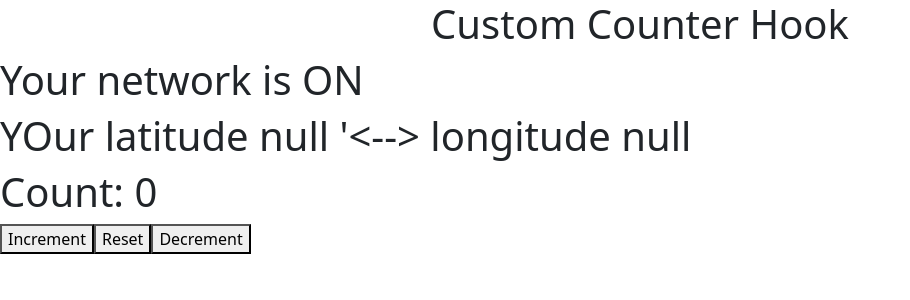
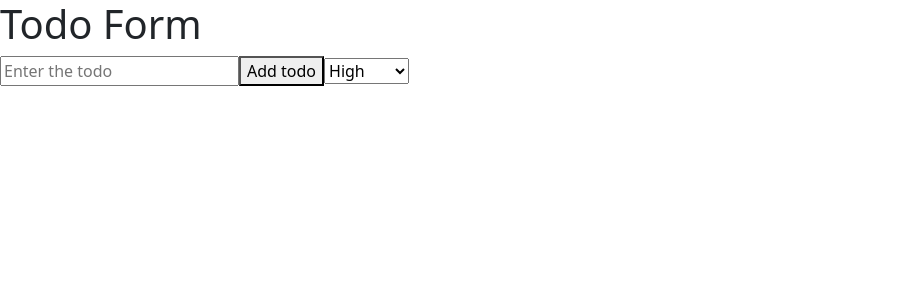
Before and after one commit to sukumar-chennari/react_projects, a React (Vite) app: page / in a window 1280 px wide. Shown: the top 300 px of the page, without its empty margins (0-910 px from the left). Built offline with nearby package versions, Linux system fonts and the light colour scheme; no server answers.

Commit message:
created crud from

```diff
--- a/src/App.jsx
+++ b/src/App.jsx
@@ -1,12 +1,20 @@
 
+import { BrowserRouter, Route, Routes } from 'react-router-dom'
 import './App.css'
-import { Counter } from './Components/customHooks/counter'
+import { TodoForm } from './Components/crudFrom/todoForm'
+import { CompletedTasks } from './Components/crudFrom/completedTask'
 
 
 const App=()=>{
 return (
   <>
-   <Counter/>
+    <BrowserRouter>
+      <Routes>
+        <Route path="/" element={<TodoForm />} />
+        <Route path="/completed" element={<CompletedTasks />} />
+      </Routes>
+    </BrowserRouter>
+
   </>
 
 )
--- /dev/null
+++ b/src/Components/crudFrom/completedTask.jsx
@@ -0,0 +1,22 @@
+import { useLocation } from "react-router-dom";
+
+export const CompletedTasks = () => {
+    const location = useLocation();
+    const completedTasks = location.state?.completedTasks || [];
+
+    return (
+        <div>
+            <h1>Completed Tasks</h1>
+            {completedTasks.length > 0 ? (
+                completedTasks.map((task, index) => (
+                    <div key={index}>
+                        <h3>{task.text}</h3>
+                        <h3>Priority: {task.priority}</h3>
+                    </div>
+                ))
+            ) : (
+                <h3>No completed tasks.</h3>
+            )}
+        </div>
+    );
+};
--- /dev/null
+++ b/src/Components/crudFrom/todoForm.jsx
@@ -0,0 +1,118 @@
+import { useEffect, useState } from "react";
+import { Link } from "react-router-dom";
+
+export const TodoForm = () => {
+    const [todos, setTodos] = useState([]);
+    const [input, setInput] = useState('');
+    const [item, setItem] = useState(null); // Track the index of the item being updated
+    const [priority, setPriority] = useState('High');
+    const [filteredTodos, setFilteredTodos] = useState([]); // To store search results
+    const [search, setSearch] = useState(''); // To track search input
+    const [completedTasks, setCompletedTasks] = useState([]); // Store completed tasks
+
+    const inputHandler = (e) => {
+        setInput(e.target.value);
+    };
+
+    useEffect(() => {
+        // When todos change, reset the filteredTodos to show all
+        setFilteredTodos(todos);
+    }, [todos]);
+
+    const submitHandler = (e) => {
+        e.preventDefault();
+        if (input.trim()) {
+            setTodos([...todos, { text: input.trim(), priority }]); // Add the new todo
+            setInput(''); // Clear the input field
+        }
+    };
+
+    const deleteHandler = (id) => {
+        const deletedTodo = todos.filter((_, index) => id !== index);
+        setTodos(deletedTodo);
+    };
+
+    const updateHandler = (id) => {
+        setItem(id); // Store the index of the todo being updated
+        setInput(todos[id].text); // Load the current value of the todo into the input field
+        setPriority(todos[id].priority); // Load the current priority
+    };
+
+    const updateTodo = (e) => {
+        e.preventDefault();
+        const updatedTodos = todos.map((todo, index) =>
+            index === item ? { text: input, priority } : todo // Update the selected todo
+        );
+        setTodos(updatedTodos);
+        setPriority('High'); // Reset to default after update
+        setInput(''); // Clear the input field after update
+        setItem(null); // Reset the update state
+    };
+
+    const selectHandler = (e) => {
+        setPriority(e.target.value); // Update the priority when selected
+    };
+
+    const searchHandler = (e) => {
+        const searchValue = e.target.value.toLowerCase();
+        setSearch(searchValue);
+        const filtered = todos.filter(todo =>
+            todo.priority.toLowerCase().includes(searchValue)
+        );
+        setFilteredTodos(filtered); // Update the filteredTodos based on search
+    };
+
+    const doneHandler = (task) => {
+        setCompletedTasks([...completedTasks, task]);
+        deleteHandler(todos.indexOf(task)); // Remove from current todos
+    };
+
+    return (
+        <>
+            <h1>Todo Form</h1>
+
+            <form onSubmit={item !== null ? updateTodo : submitHandler}>
+                <input
+                    type="text"
+                    value={input}
+                    onChange={inputHandler}
+                    placeholder="Enter the todo"
+                />
+                <button type="submit">
+                    {item !== null ? 'Update todo' : 'Add todo'}
+                </button>
+                <select value={priority} onChange={selectHandler}>
+                    <option value="High">High</option>
+                    <option value="Medium">Medium</option>
+                    <option value="Low">Low</option>
+                </select>
+            </form>
+
+            {todos.length > 0 && (
+                <input
+                    value={search}
+                    onChange={searchHandler}
+                    placeholder="Search todos based on priority"
+                />
+            )}
+
+            {filteredTodos.map((task, index) => (
+                <div key={index}>
+                    <h3>{task.text}</h3>
+                    <button onClick={() => deleteHandler(index)}>Delete</button>
+                    <button onClick={() => updateHandler(index)}>Update</button>
+                    <button onClick={() => doneHandler(task)}>Done</button>
+                    <h3>Priority: {task.priority}</h3>
+                </div>
+            ))}
+
+            {
+                completedTasks.length > 0 && (
+                    <Link to="/completed" state={{ completedTasks }}>
+                        See completed tasks
+                    </Link>
+                )
+            }
+        </>
+    );
+};
```
Also changed, not shown: 1 other file (tests, documents, lock files or other folders).
